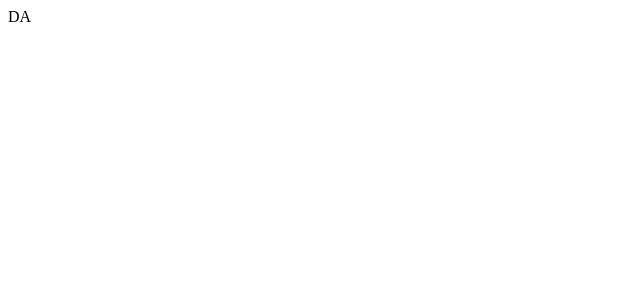
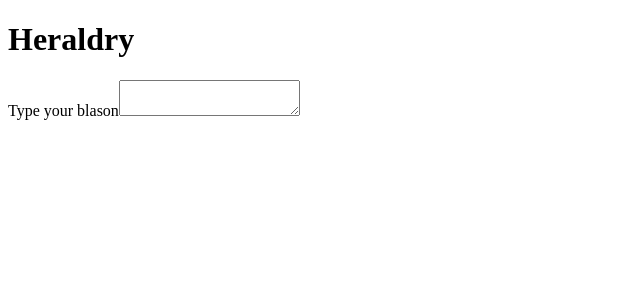
Before and after one commit to blemoine/heraldry2, a React (Vite) app: page / in a window 1280 px wide. Shown: the top 300 px of the page, without its empty margins (0-640 px from the left). Built offline with nearby package versions, Linux system fonts and the light colour scheme.

Commit message:
add textarea

```diff
--- a/package.json
+++ b/package.json
@@ -4,7 +4,7 @@
   "description": "Heraldry creator and parser",
   "main": "",
   "scripts": {
-    "run": "parcel src/index.html",
+    "start": "parcel src/index.html",
     "test": "jest"
   },
   "author": "",
--- a/src/app/App.tsx
+++ b/src/app/App.tsx
@@ -1,6 +1,12 @@
 import * as React from 'react';
+import { Header } from './Header';
+import { FromBlason } from './from-blason/FromBlason';
 
 export const App = () => {
-
-  return <div>DA</div>
+  return (
+    <>
+      <Header />
+      <FromBlason />
+    </>
+  );
 };
--- a/src/app/Header.tsx
+++ b/src/app/Header.tsx
@@ -1,7 +1,9 @@
 import * as React from 'react';
 
 export const Header = () => {
-  return <header>
-
-  </header>
-}
+  return (
+    <header>
+      <h1>Heraldry</h1>
+    </header>
+  );
+};
--- /dev/null
+++ b/src/app/from-blason/FromBlason.tsx
@@ -0,0 +1,10 @@
+import * as React from 'react';
+
+export const FromBlason = () => {
+  return (
+    <div>
+      <label>Type your blason</label>
+      <textarea />
+    </div>
+  );
+};
```
